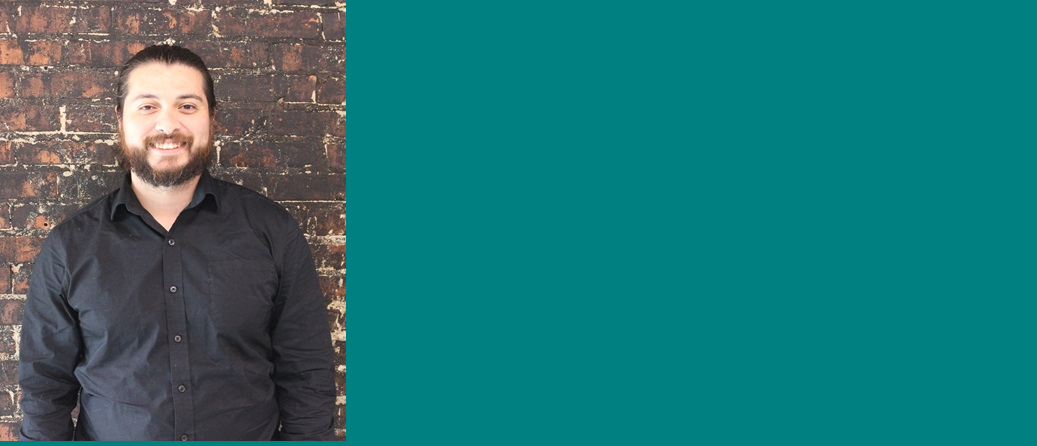
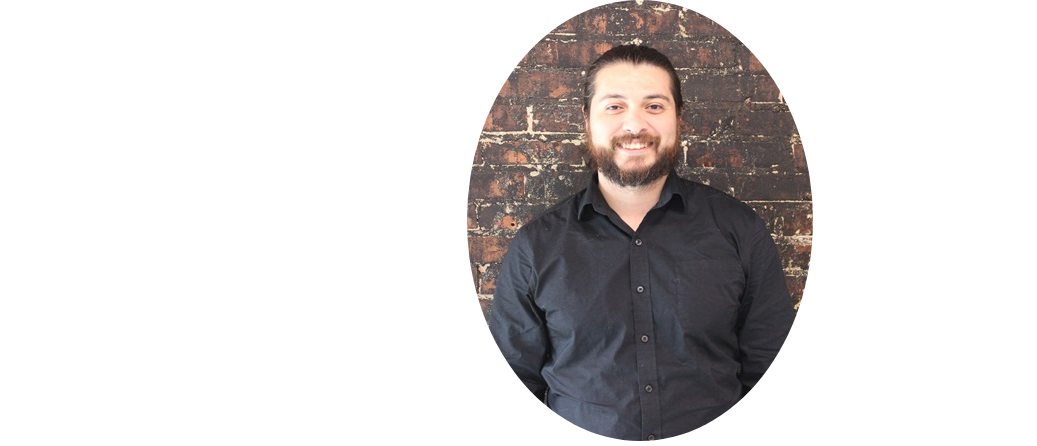
Before and after one commit to RonnieBarreto/RonnieBarreto.github.io, a plain HTML site: page index.html in a window 1280 px wide. Shown: the top 446 px of the page, without its empty margins (0-1037 px from the left). Drawn offline with Linux system fonts and the light colour scheme.

Commit message:
Added basic styling

```diff
--- a/styles.css
+++ b/styles.css
@@ -1,8 +1,4 @@
 body{
-    background-color: teal;
-}
-h1{
-
     text-align: center;
 }
 *{
@@ -16,3 +12,19 @@ h1{
     line-height: inherit;
     color: inherit;
 }
+html, body{
+    font-family: "Helvetica Neue",Helvatica,
+    sans-serif;
+    font-size: 18px;
+    line-height: 30px;
+    color: #444;
+    text-shadow: 1px 1px 0px #008080;
+}
+h1{
+    font-size: 36px;
+    line-height: 50px;
+    font-weight: bold;
+}
+img{
+    border-radius: 50%;
+}
```
